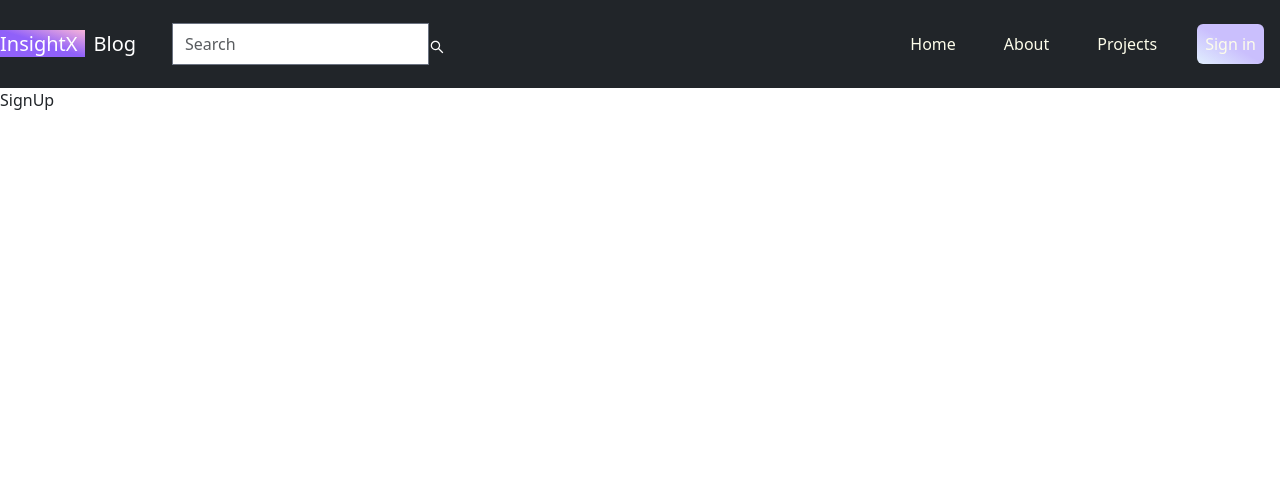
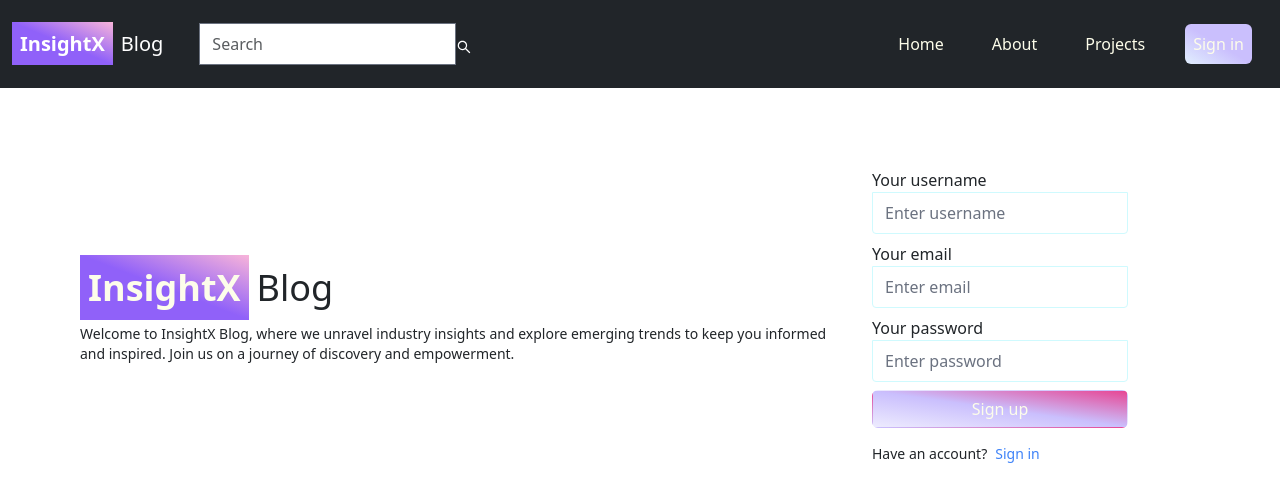
Before and after one commit to Adhishg704/MERN-Blog, a React (Vite) app in the folder client/: page /sign-up in a window 1280 px wide. Shown: the top 502 px of the page. Built offline with nearby package versions, Linux system fonts and the light colour scheme.

Commit message:
Created sign-up page frontend

```diff
--- a/client/src/components/Header.jsx
+++ b/client/src/components/Header.jsx
@@ -5,9 +5,9 @@ import { AiOutlineSearch } from "react-icons/ai";
 export default function Header() {
   return (
     <div>
-      <nav className="navbar navbar-expand-lg navbar-dark bg-dark">
+      <nav className="navbar navbar-expand-lg navbar-dark bg-dark pl-3 pr-3">
         <Link className="navbar-brand" to="/">
-          <span className="mr-2 pr-2 bg-gradient-to-tr from-purple-500 to-pink-300 via-purple-500">
+          <span className="mr-2 font-semibold p-2 bg-gradient-to-tr from-purple-500 to-pink-300 via-purple-500">
             InsightX
           </span>
           Blog
--- a/client/src/pages/SignUp.jsx
+++ b/client/src/pages/SignUp.jsx
@@ -1,7 +1,47 @@
-import React from 'react'
+import React from "react";
+import { Link } from "react-router-dom";
 
 export default function SignUp() {
   return (
-    <div>SignUp</div>
-  )
+    <div className="m-20 min-h-screen">
+      <div className="inline-flex sm:flex-col md:flex-row md:items-center gap-4">
+        <div className="mx-auto max-w-3xl flex-1">
+          <Link className="text-4xl" to="/">
+            <span className="mr-2 text-yellow-50 font-bold p-2 bg-gradient-to-tr from-purple-500 to-pink-300 via-purple-500">
+              InsightX
+            </span>
+            Blog
+          </Link>
+          <p className="mt-3 text-sm flex-1">
+            Welcome to InsightX Blog, where we unravel industry insights and
+            explore emerging trends to keep you informed and inspired. Join us
+            on a journey of discovery and empowerment.
+          </p>
+        </div>
+        <div className="max-w-3xl">
+          <form>
+            <div>
+              <label for="username">Your username</label>
+              <input type="text" className="rounded-b border-cyan-100 block w-64" id="username" placeholder="Enter username" />
+            </div>
+            <div className="mt-2">
+              <label for="email">Your email</label>
+              <input type="email" className="rounded-b border-cyan-100 block w-64" id="email" placeholder="Enter email" />
+            </div>
+            <div className="mt-2">
+              <label for="password">Your password</label>
+              <input type="password" className="rounded-b border-cyan-100 block w-64" id="password" placeholder="Enter password" />
+            </div>
+            <button type="submit" class="btn bg-gradient-to-tr from-purple-100 to-pink-500 via-purple-300 mt-2 w-64 text-yellow-50 hover:text-yellow-100 focus:text-yellow-100">Sign up</button>
+          </form>
+          <div className="flex gap-2 text-sm mt-3">
+            <span>Have an account?</span>
+            <Link className="text-blue-500" to = "/sign-in">
+              Sign in
+            </Link>
+          </div>
+        </div>
+      </div>
+    </div>
+  );
 }
```
